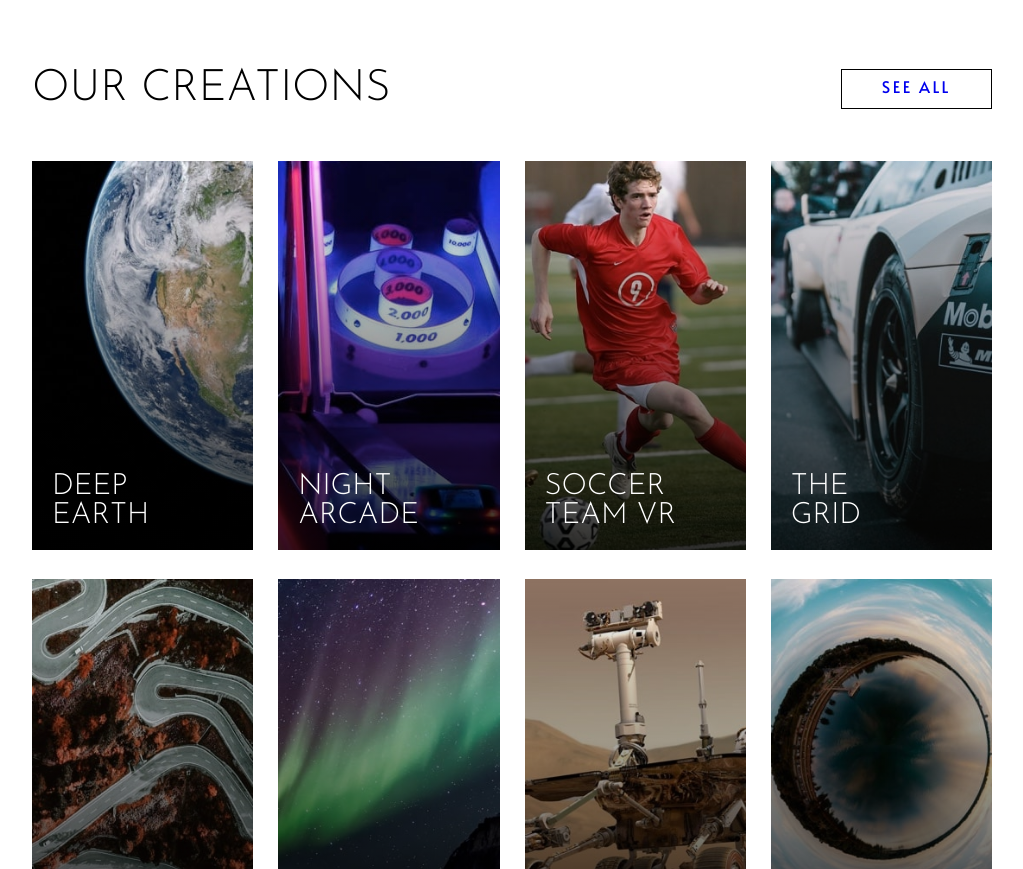
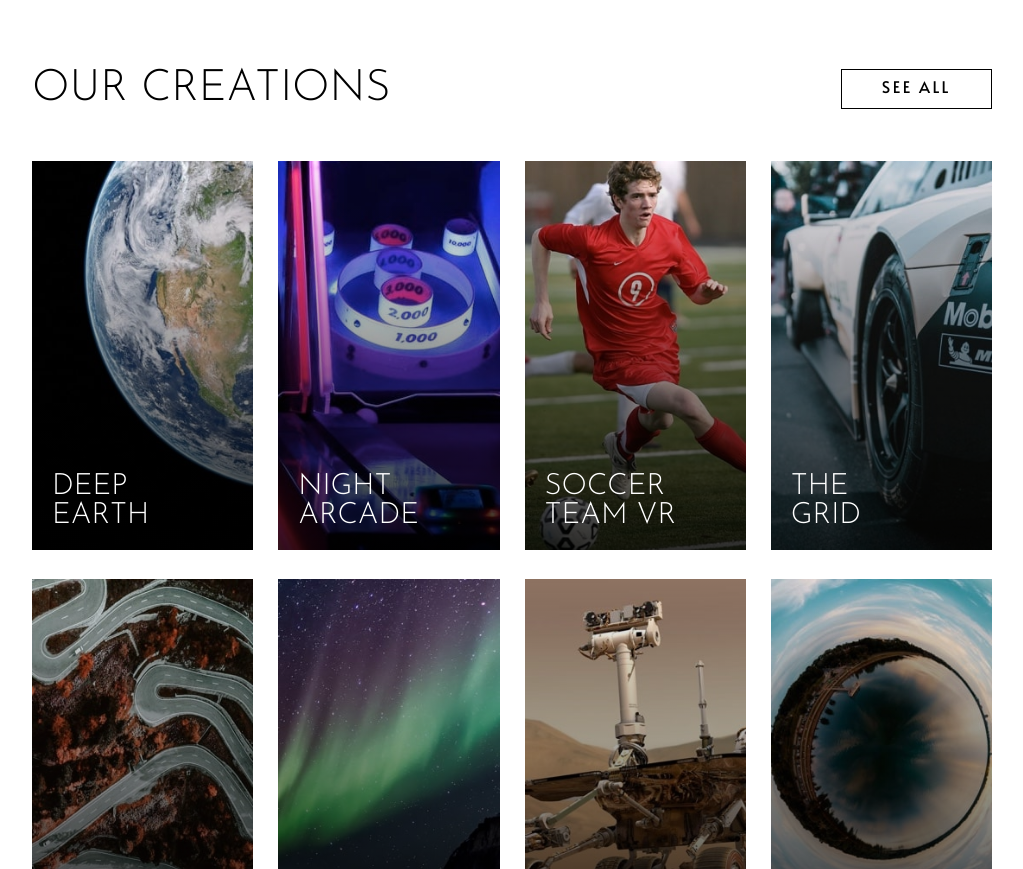
Before and after one commit to MARMUI98/Loopstudios-landing-page, a plain HTML site: page index.html in a window 1280 px wide. Shown: the part 1583-2452 px from the top of the page, without its empty margins (128-1151 px from the left). Drawn offline with Linux system fonts and the light colour scheme.

Commit message:
edit color See all link

```diff
--- a/gallery.css
+++ b/gallery.css
@@ -28,6 +28,7 @@
     height: 40px;
     padding: 5px 40px;
     background: var(--White);
+    color: var(--Black);
     letter-spacing: 2.5px;
     border: 1.5px solid #000;
     cursor: pointer;
```
